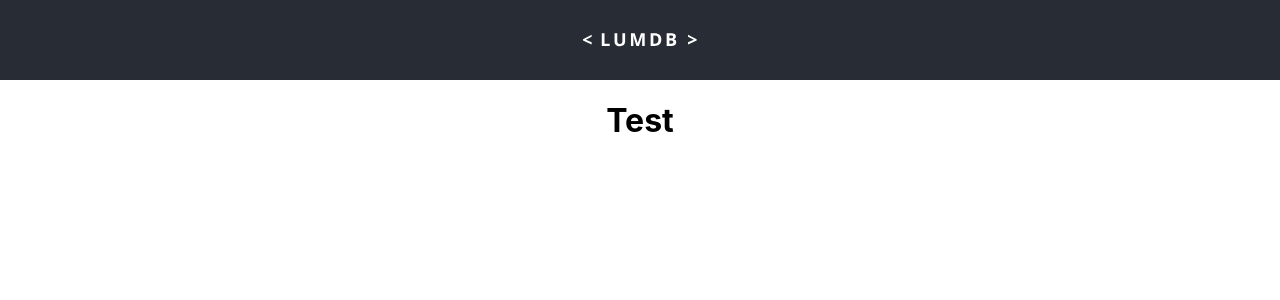
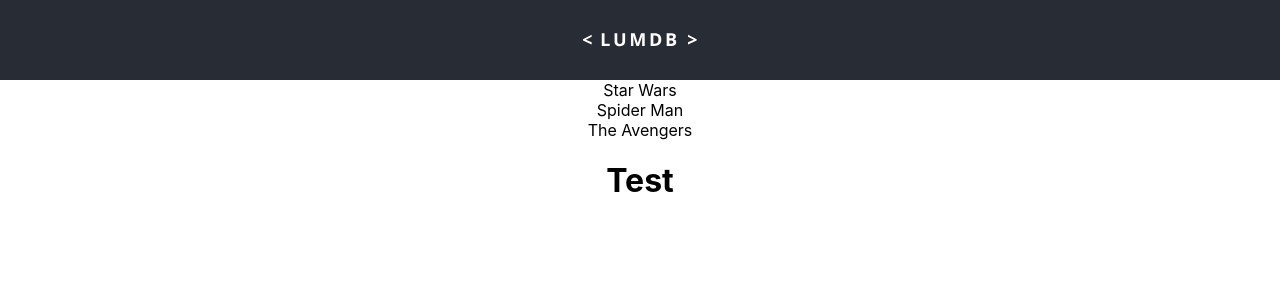
Before and after one commit to rybai/lumdb, a React (Create React App) app: page / in a window 1280 px wide. Shown: the top 300 px of the page. Built offline with nearby package versions, Linux system fonts and the light colour scheme.

Commit message:
Broke Movie component into its own file

```diff
--- a/src/App.js
+++ b/src/App.js
@@ -1,6 +1,7 @@
 import React, { useState, useEffect, useRef } from 'react';
 import logo from './logo.svg';
 import './App.css';
+import Movie from './Movie';
 
 const movies = [
   {
@@ -35,24 +36,27 @@ function App() {
       <header className="App-header">
         <img src={logo} className="App-logo" alt="logo" />
       </header>
+      {movies.map(movie => (
+        <Movie key={movie.id} movie={movie} />
+      ))}
       <h1>Test</h1>
     </div>
   );
 }
 
-function Welcome({ text }) {
-  return (
-    <div>
-      <a
-        className="App-link"
-        href="https://reactjs.org"
-        target="_blank"
-        rel="noopener noreferrer"
-      >
-        {text}
-      </a>
-    </div>
-  );
-}
+// function Welcome({ text }) {
+//   return (
+//     <div>
+//       <a
+//         className="App-link"
+//         href="https://reactjs.org"
+//         target="_blank"
+//         rel="noopener noreferrer"
+//       >
+//         {text}
+//       </a>
+//     </div>
+//   );
+// }
 
 export default App;
--- /dev/null
+++ b/src/Movie.js
@@ -0,0 +1,7 @@
+import React, { useState, useEffect, useRef } from 'react';
+
+const Movie = ({ movie }) => {
+  return <div key={movie.id}>{movie.title}</div>;
+};
+
+export default Movie;
```
Also changed, not shown: 1 other file (tests, documents, lock files or other folders).
